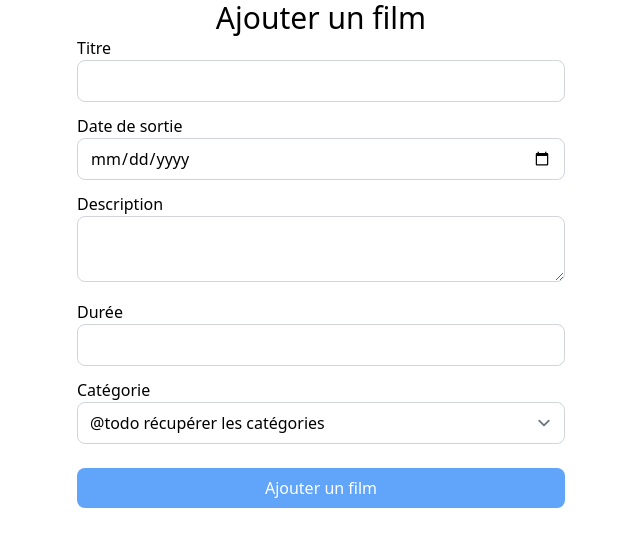
After one commit to dwwm-lille/php, a PHP site: page /php/film-ajout.php in a window 1280 px wide. The commit adds this page. Shown: the top 547 px of the page, without its empty margins (319-959 px from the left). Run offline with PHP 8.4, Linux system fonts and the light colour scheme; some libraries are stand-ins or nearby versions.

Commit message:
Form movie

```diff
--- /dev/null
+++ b/12-pdo-mysql/film-ajout.php
@@ -0,0 +1,34 @@
+<?php require __DIR__.'/partials/header.php'; ?>
+
+<div class="max-w-5xl mx-auto">
+    <h1 class="text-3xl text-center">Ajouter un film</h1>
+
+    <form action="" method="post" class="px-3 w-1/2 mx-auto">
+        <div class="mb-3">
+            <label for="title" class="block">Titre</label>
+            <input class="w-full rounded-lg border-gray-300" type="text" name="title" id="title">
+        </div>
+        <div class="mb-3">
+            <label for="released_at" class="block">Date de sortie</label>
+            <input class="w-full rounded-lg border-gray-300" type="date" name="released_at" id="released_at">
+        </div>
+        <div class="mb-3">
+            <label for="description" class="block">Description</label>
+            <textarea class="w-full rounded-lg border-gray-300" name="description" id="description"></textarea>
+        </div>
+        <div class="mb-3">
+            <label for="duration" class="block">Durée</label>
+            <input class="w-full rounded-lg border-gray-300" type="text" name="duration" id="duration">
+        </div>
+        <!-- @todo Upload de l'image -->
+        <div class="mb-6">
+            <label for="category" class="block">Catégorie</label>
+            <select class="w-full rounded-lg border-gray-300" name="category" id="category">
+                <option>@todo récupérer les catégories</option>
+            </select>
+        </div>
+        <button class="bg-blue-400 hover:bg-blue-300 duration-500 px-3 py-2 rounded-lg mt-3 block w-full text-white text-center">Ajouter un film</button>
+    </form>
+</div>
+
+<?php require __DIR__.'/partials/footer.php'; ?>
--- a/12-pdo-mysql/index.php
+++ b/12-pdo-mysql/index.php
@@ -10,6 +10,12 @@ $movies = $query->fetchAll();
 ?>
 
 <div class="max-w-5xl mx-auto">
+    <div class="text-center">
+        <a href="film-ajout.php" class="bg-blue-400 hover:bg-blue-300 duration-500 px-3 py-2 rounded-lg mt-3 inline-block text-white text-center">
+            Ajouter un film
+        </a>
+    </div>
+
     <div class="flex flex-wrap">
         <?php foreach ($movies as $movie) { ?>
             <div class="w-1/2 md:w-1/3 lg:w-1/4">
```
